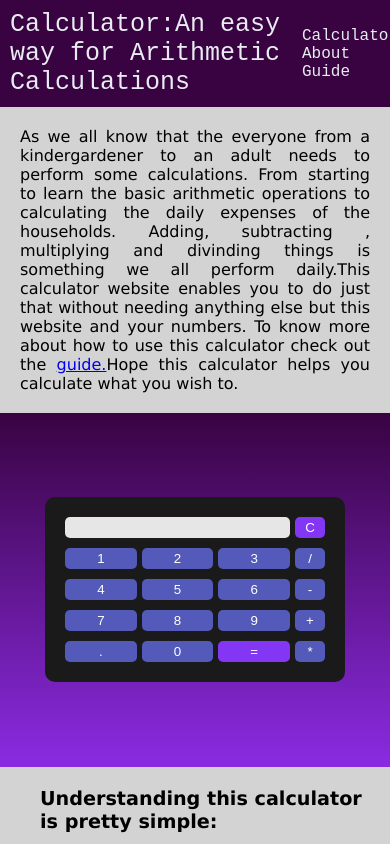
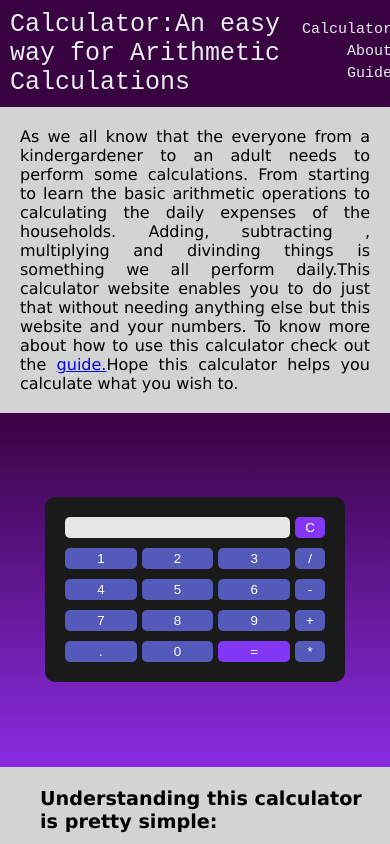
Before and after one commit to Harmehar-kaur/Javascript-Calculator, a plain HTML site: page index.html in a window 390 px wide. Shown: the top 844 px of the page. Drawn offline with Linux system fonts and the light colour scheme.

Commit message:
anchor links

```diff
--- a/style.css
+++ b/style.css
@@ -1,18 +1,11 @@
 :root{
     --white-color:rgb(232, 236, 241);
 }
+
 * {
     margin: 0;
     padding: 0;
     box-sizing: border-box;
-}
-
-section:nth-child(2n) {
-    background-color: #9e9b9b29;
-}
-
-section:nth-child(2n + 1) {
-    background-color: white;
 }
 
 .pageheader{
@@ -51,11 +44,19 @@ section:nth-child(2n + 1) {
     font-weight: 300;
 }
 
-@media screen and (max-width:1000px) {
+@media screen and (max-width:990px) {
+    .pageheader .navmenu {
+        flex-direction: column;
+        flex-wrap: wrap;
+    }
 
+    .pageheader .navmenu a{
+        font-size: 15px;
+        text-align: right;
+        margin-bottom: 5px;
+    }
+}
 
-
-}
 
 #aboutcalculator{
  margin:0px;
```
